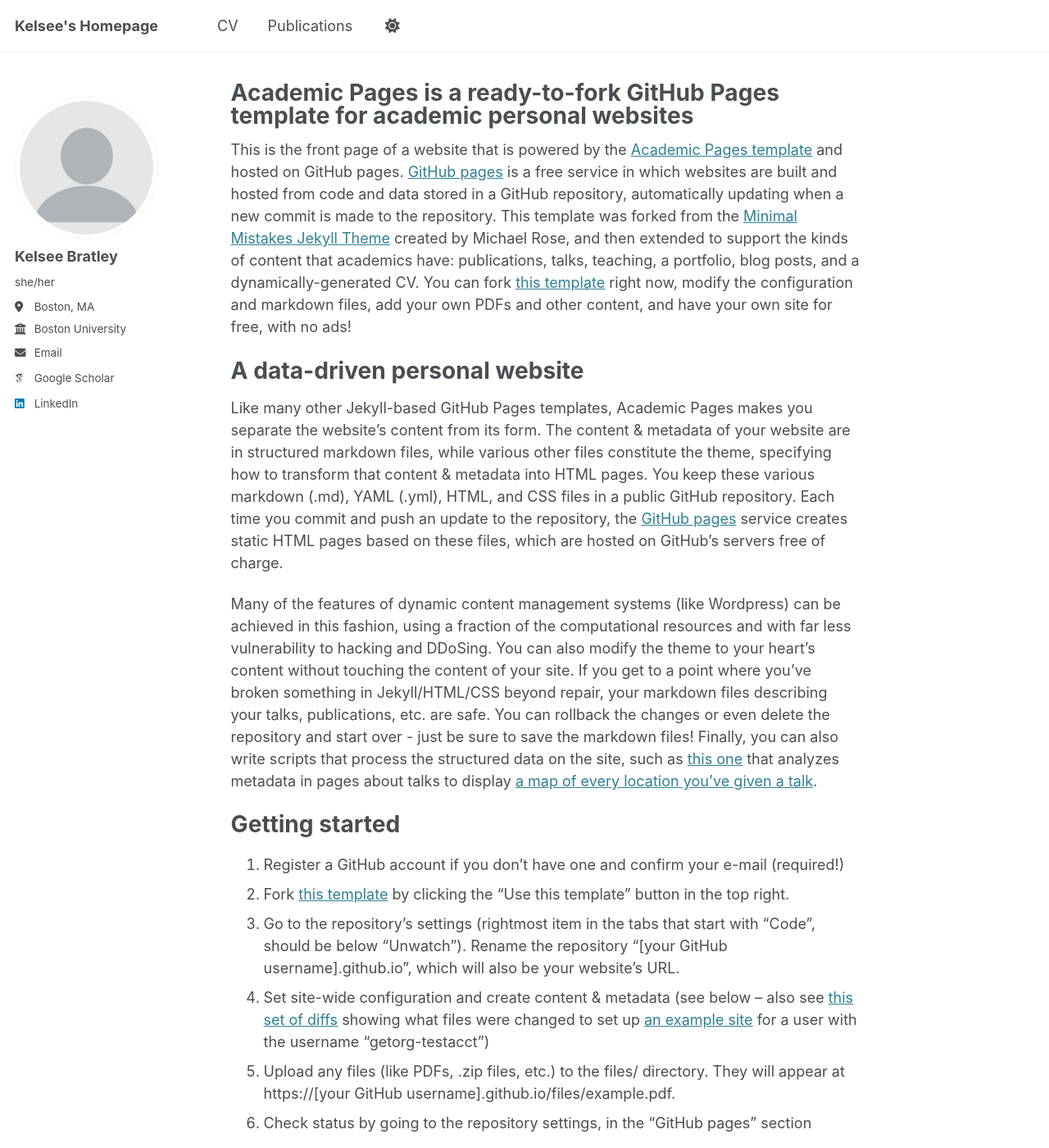
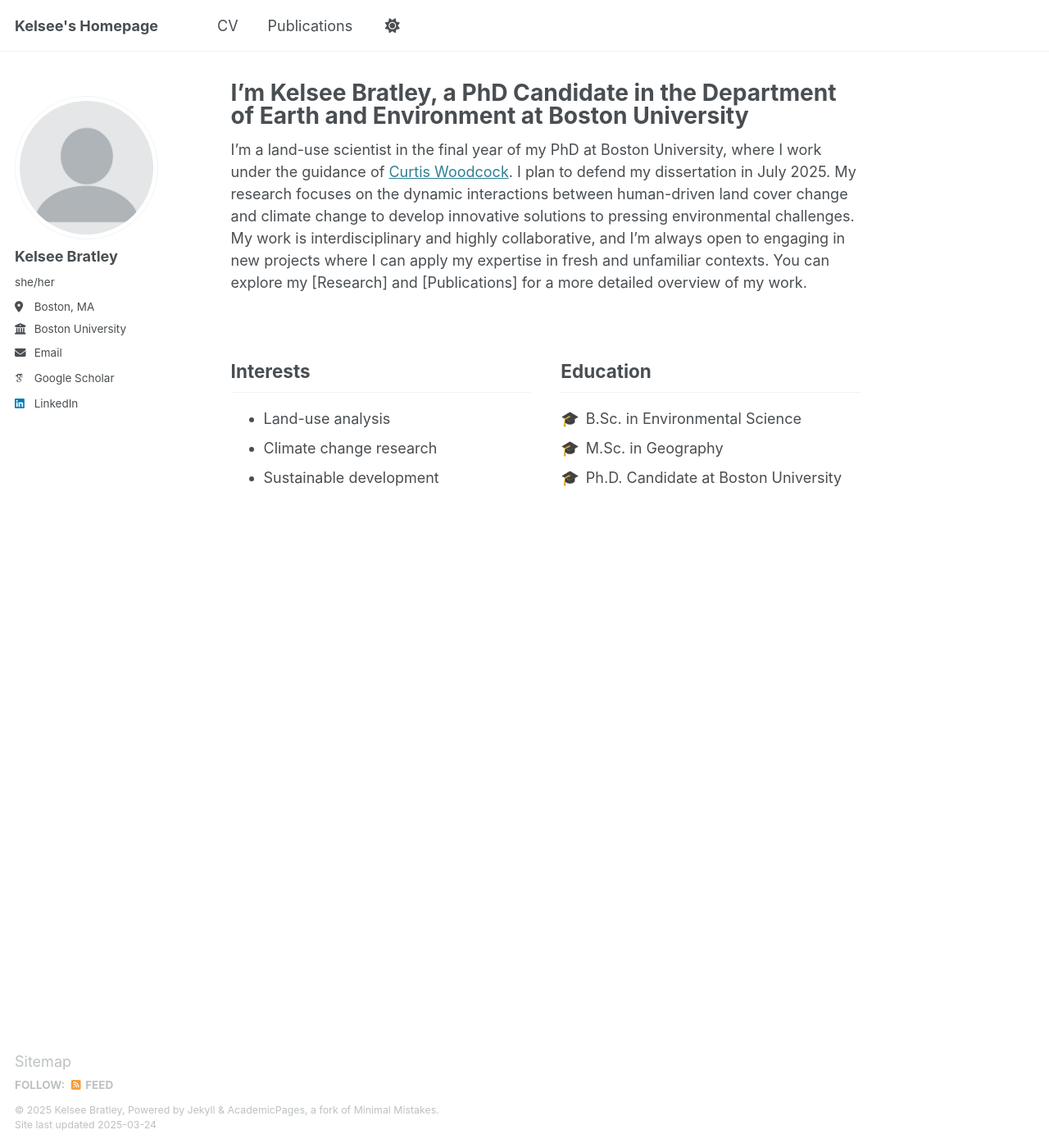
Before and after one commit to kbratley/kbratley.github.io, a Jekyll site: the page built from _pages/about.md, in a window 1280 px wide and 1400 px high. Shown: the whole window at 82% size. Built offline with Jekyll 4.4.1, drawn with Linux system fonts in a browser that asks for light colours; some web fonts are replaced; some of the changed text lies outside the part shown.

Commit message:
Update about.md

```diff
--- a/_pages/about.md
+++ b/_pages/about.md
@@ -1,49 +1,55 @@
 ---
 permalink: /
-title: "Academic Pages is a ready-to-fork GitHub Pages template for academic personal websites"
+title: "I'm Kelsee Bratley, a PhD Candidate in the Department of Earth and Environment at Boston University"
 author_profile: true
 redirect_from:
   - /about/
   - /about.html
 ---
 
-This is the front page of a website that is powered by the [Academic Pages template](https://github.com/academicpages/academicpages.github.io) and hosted on GitHub pages. [GitHub pages](https://pages.github.com) is a free service in which websites are built and hosted from code and data stored in a GitHub repository, automatically updating when a new commit is made to the repository. This template was forked from the [Minimal Mistakes Jekyll Theme](https://mmistakes.github.io/minimal-mistakes/) created by Michael Rose, and then extended to support the kinds of content that academics have: publications, talks, teaching, a portfolio, blog posts, and a dynamically-generated CV. You can fork [this template](https://github.com/academicpages/academicpages.github.io) right now, modify the configuration and markdown files, add your own PDFs and other content, and have your own site for free, with no ads!
+I’m a land-use scientist in the final year of my PhD at Boston University, where I work under the guidance of [Curtis Woodcock](https://scholar.google.com/citations?user=vf8DeC4AAAAJ&hl=en). I plan to defend my dissertation in July 2025. My research focuses on the dynamic interactions between human-driven land cover change and climate change to develop innovative solutions to pressing environmental challenges. My work is interdisciplinary and highly collaborative, and I’m always open to engaging in new projects where I can apply my expertise in fresh and unfamiliar contexts. You can explore my [Research] and [Publications] for a more detailed overview of my work.
 
-A data-driven personal website
-======
-Like many other Jekyll-based GitHub Pages templates, Academic Pages makes you separate the website's content from its form. The content & metadata of your website are in structured markdown files, while various other files constitute the theme, specifying how to transform that content & metadata into HTML pages. You keep these various markdown (.md), YAML (.yml), HTML, and CSS files in a public GitHub repository. Each time you commit and push an update to the repository, the [GitHub pages](https://pages.github.com/) service creates static HTML pages based on these files, which are hosted on GitHub's servers free of charge.
 
-Many of the features of dynamic content management systems (like Wordpress) can be achieved in this fashion, using a fraction of the computational resources and with far less vulnerability to hacking and DDoSing. You can also modify the theme to your heart's content without touching the content of your site. If you get to a point where you've broken something in Jekyll/HTML/CSS beyond repair, your markdown files describing your talks, publications, etc. are safe. You can rollback the changes or even delete the repository and start over - just be sure to save the markdown files! Finally, you can also write scripts that process the structured data on the site, such as [this one](https://github.com/academicpages/academicpages.github.io/blob/master/talkmap.ipynb) that analyzes metadata in pages about talks to display [a map of every location you've given a talk](https://academicpages.github.io/talkmap.html).
+<!-- Add this snippet right beneath your main content -->
 
-Getting started
-======
-1. Register a GitHub account if you don't have one and confirm your e-mail (required!)
-1. Fork [this template](https://github.com/academicpages/academicpages.github.io) by clicking the "Use this template" button in the top right.
-1. Go to the repository's settings (rightmost item in the tabs that start with "Code", should be below "Unwatch"). Rename the repository "[your GitHub username].github.io", which will also be your website's URL.
-1. Set site-wide configuration and create content & metadata (see below -- also see [this set of diffs](http://archive.is/3TPas) showing what files were changed to set up [an example site](https://getorg-testacct.github.io) for a user with the username "getorg-testacct")
-1. Upload any files (like PDFs, .zip files, etc.) to the files/ directory. They will appear at https://[your GitHub username].github.io/files/example.pdf.
-1. Check status by going to the repository settings, in the "GitHub pages" section
+<style>
+  /* Two column layout */
+  .columns {
+    display: flex;
+    flex-wrap: wrap;
+    gap: 2rem;
+    margin-top: 2rem;
+  }
+  .column {
+    flex: 1;
+    min-width: 200px;
+  }
+  /* Education bullet points styled as graduation caps */
+  .education ul {
+    list-style: none; /* Remove default bullets */
+    padding-left: 0;
+  }
+  .education ul li::before {
+    content: "🎓";
+    margin-right: 8px;
+  }
+</style>
 
-Site-wide configuration
-------
-The main configuration file for the site is in the base directory in [_config.yml](https://github.com/academicpages/academicpages.github.io/blob/master/_config.yml), which defines the content in the sidebars and other site-wide features. You will need to replace the default variables with ones about yourself and your site's github repository. The configuration file for the top menu is in [_data/navigation.yml](https://github.com/academicpages/academicpages.github.io/blob/master/_data/navigation.yml). For example, if you don't have a portfolio or blog posts, you can remove those items from that navigation.yml file to remove them from the header.
-
-Create content & metadata
-------
-For site content, there is one markdown file for each type of content, which are stored in directories like _publications, _talks, _posts, _teaching, or _pages. For example, each talk is a markdown file in the [_talks directory](https://github.com/academicpages/academicpages.github.io/tree/master/_talks). At the top of each markdown file is structured data in YAML about the talk, which the theme will parse to do lots of cool stuff. The same structured data about a talk is used to generate the list of talks on the [Talks page](https://academicpages.github.io/talks), each [individual page](https://academicpages.github.io/talks/2012-03-01-talk-1) for specific talks, the talks section for the [CV page](https://academicpages.github.io/cv), and the [map of places you've given a talk](https://academicpages.github.io/talkmap.html) (if you run this [python file](https://github.com/academicpages/academicpages.github.io/blob/master/talkmap.py) or [Jupyter notebook](https://github.com/academicpages/academicpages.github.io/blob/master/talkmap.ipynb), which creates the HTML for the map based on the contents of the _talks directory).
-
-**Markdown generator**
-
-The repository includes [a set of Jupyter notebooks](https://github.com/academicpages/academicpages.github.io/tree/master/markdown_generator
-) that converts a CSV containing structured data about talks or presentations into individual markdown files that will be properly formatted for the Academic Pages template. The sample CSVs in that directory are the ones I used to create my own personal website at stuartgeiger.com. My usual workflow is that I keep a spreadsheet of my publications and talks, then run the code in these notebooks to generate the markdown files, then commit and push them to the GitHub repository.
-
-How to edit your site's GitHub repository
-------
-Many people use a git client to create files on their local computer and then push them to GitHub's servers. If you are not familiar with git, you can directly edit these configuration and markdown files directly in the github.com interface. Navigate to a file (like [this one](https://github.com/academicpages/academicpages.github.io/blob/master/_talks/2012-03-01-talk-1.md) and click the pencil icon in the top right of the content preview (to the right of the "Raw | Blame | History" buttons). You can delete a file by clicking the trashcan icon to the right of the pencil icon. You can also create new files or upload files by navigating to a directory and clicking the "Create new file" or "Upload files" buttons.
-
-Example: editing a markdown file for a talk
-![Editing a markdown file for a talk](/images/editing-talk.png)
-
-For more info
-------
-More info about configuring Academic Pages can be found in [the guide](https://academicpages.github.io/markdown/), the [growing wiki](https://github.com/academicpages/academicpages.github.io/wiki), and you can always [ask a question on GitHub](https://github.com/academicpages/academicpages.github.io/discussions). The [guides for the Minimal Mistakes theme](https://mmistakes.github.io/minimal-mistakes/docs/configuration/) (which this theme was forked from) might also be helpful.
+<div class="columns">
+  <div class="column interests">
+    <h2>Interests</h2>
+    <ul>
+      <li>Land-use analysis</li>
+      <li>Climate change research</li>
+      <li>Sustainable development</li>
+    </ul>
+  </div>
+  <div class="column education">
+    <h2>Education</h2>
+    <ul>
+      <li>B.Sc. in Environmental Science</li>
+      <li>M.Sc. in Geography</li>
+      <li>Ph.D. Candidate at Boston University</li>
+    </ul>
+  </div>
+</div>
```
